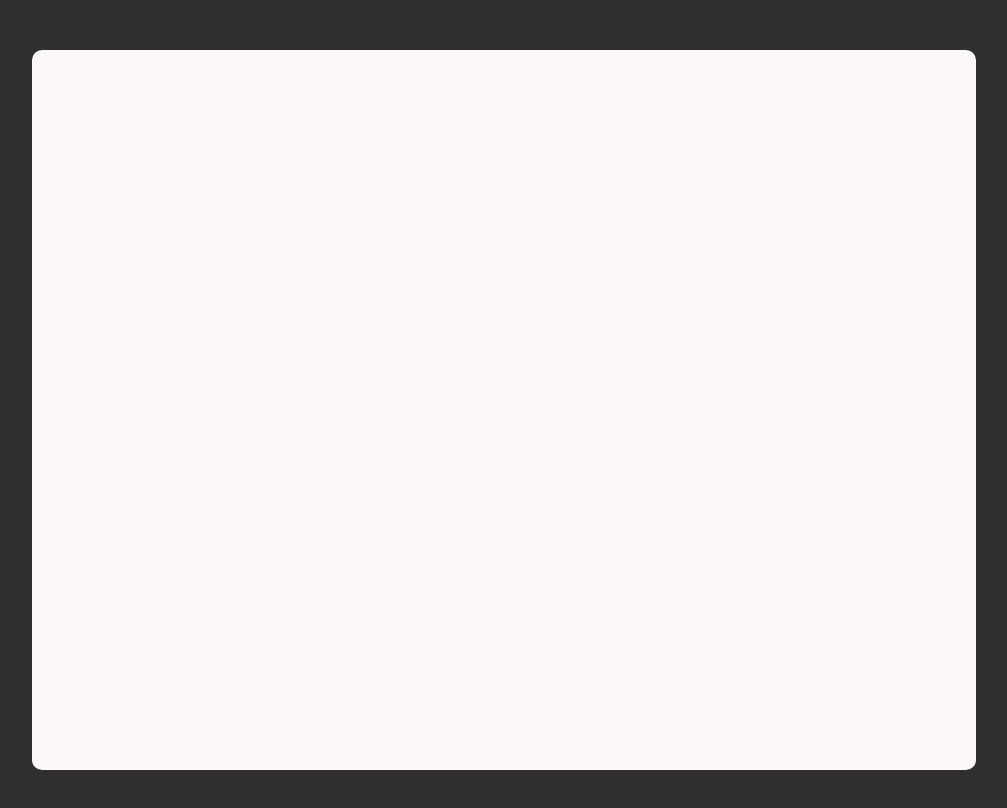
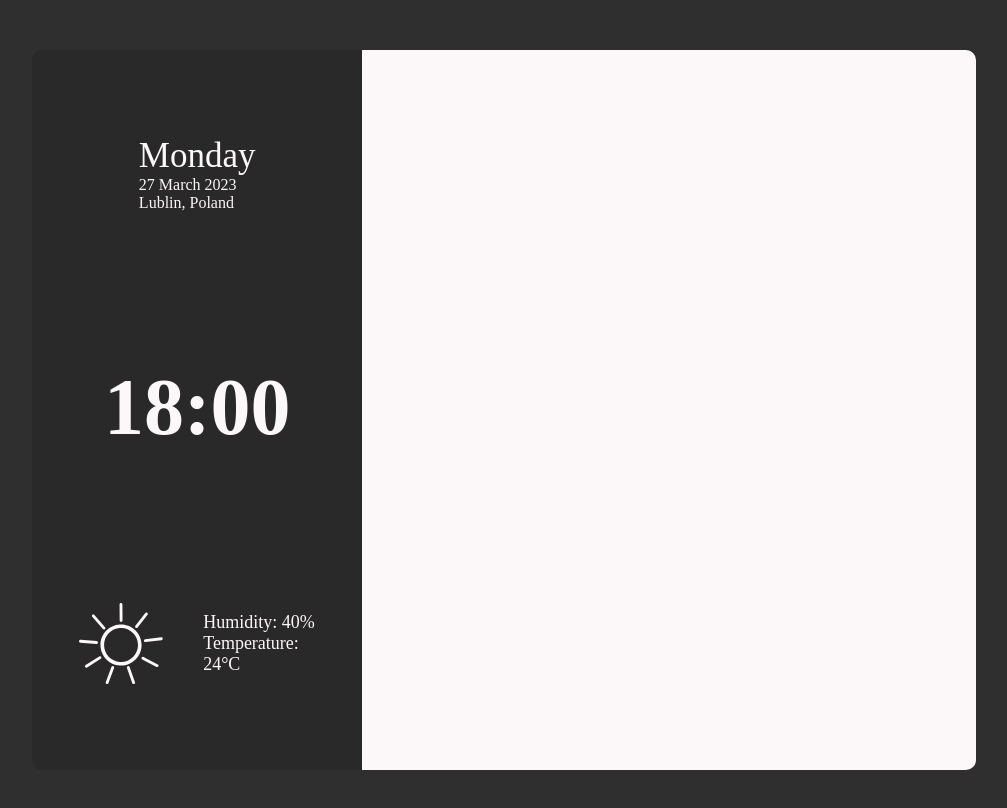
Before and after one commit to kardahim/weather_esp_frontend, a React (Create React App) app: page / in a window 1280 px wide. Shown: the top 808 px of the page, without its empty margins (136-1143 px from the left). Built offline with nearby package versions, Linux system fonts and the light colour scheme.

Commit message:
add left side

```diff
--- a/src/components/Card.tsx
+++ b/src/components/Card.tsx
@@ -1,10 +1,28 @@
 import React from 'react'
 import '../styles/card.scss'
+import { ReactComponent as Sun } from '../assets/sun.svg';
 
 function Card() {
     return (
         <div className='card'>
-            {/* d */}
+            <div className='card__parameters'>
+                <div className='card__parameters__date'>
+                    <div>{'Monday'}</div>
+                    <div>{'27 March 2023'}</div>
+                    <div>{'Lublin, Poland'}</div>
+                </div>
+                <div className='card__parameters__time'>
+                    {'18:00'}
+                </div>
+                <div className='card__parameters__data'>
+                    <Sun className='card__parameters__data__sun' />
+                    <div>
+                        <div>{'Humidity: 40%'}</div>
+                        <div>{'Temperature: 24°C'}</div>
+                    </div>
+                </div>
+            </div>
+            <div className='card__visualization'></div>
         </div>
     )
 }
--- a/src/styles/card.scss
+++ b/src/styles/card.scss
@@ -1,17 +1,54 @@
 @import './variables.scss';
 
 .card {
-    background-color: $snow;
     border-radius: 10px;
-
+    color: $snow;
+    font-size: $fs-normal;
     width: 80%;
     min-height: 720px;
+    display: flex;
+    overflow: hidden;
 
-    @include tablet() {
-        width: 90%;
+    &__parameters {
+        width: 35%;
+        display: flex;
+        flex-direction: column;
+        justify-content: center;
+        align-items: center;
+        background-color: $jet-2;
+        padding: 50px;
+
+        &__date {
+            font-size: $fs-sub;
+
+            div:nth-child(1) {
+                font-size: $fs-header;
+            }
+        }
+
+        &__time {
+            font-size: $fs-time;
+            font-weight: bold;
+            margin: 150px 0;
+        }
+
+        &__data {
+            display: flex;
+            align-items: center;
+
+            &__sun {
+                width: 100px;
+                height: auto;
+            }
+
+            div {
+                margin-left: 20px;
+            }
+        }
     }
 
-    @include mobile() {
-        width: 100%;
+    &__visualization {
+        width: 65%;
+        background-color: $snow;
     }
 }
--- a/src/styles/variables.scss
+++ b/src/styles/variables.scss
@@ -1,8 +1,16 @@
 // color schema
 $jet: #2F2F2F;
+$jet-2: #292929;
 $snow: #FCF7F8;
 $celestial_blue: #279AF1;
 
+// fonts
+$fs-header: 35px;
+$fs-normal: 18px;
+$fs-sub: 16px;
+$fs-time: 80px;
+
+// dimensions
 @mixin tablet {
     @media (max-width: 1024px) {
         @content;
```
Also changed, not shown: src/assets/sun.svg (added).
